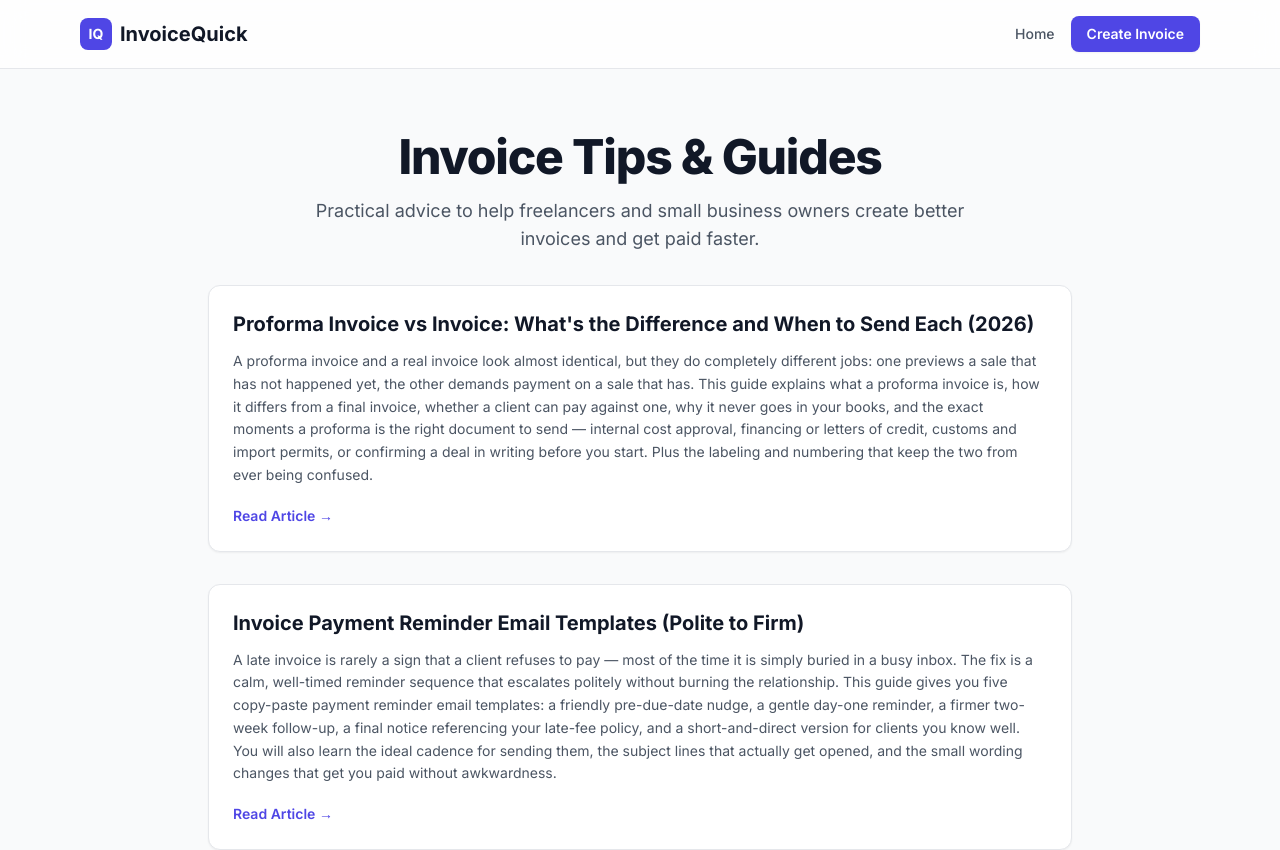
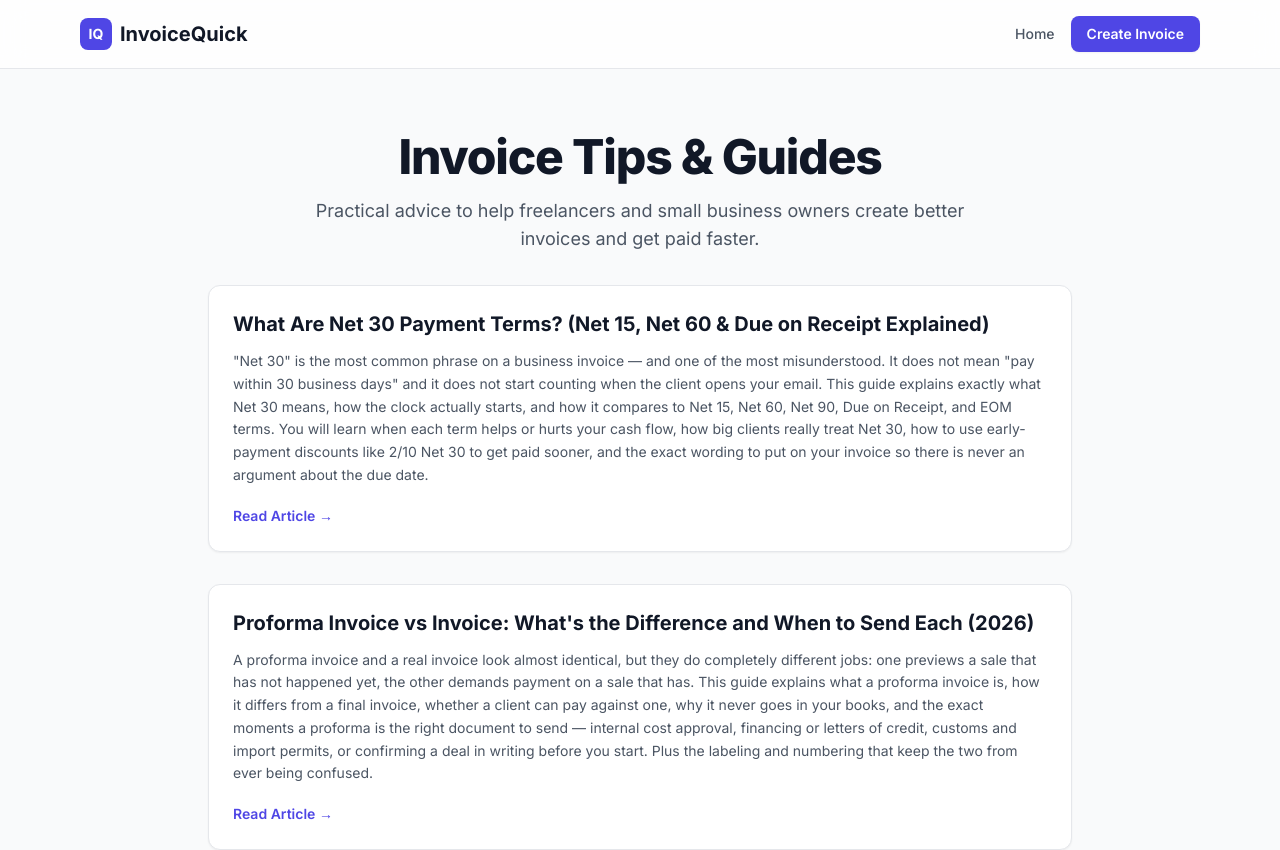
Before and after one commit to StarkTierOne/invoicequick, a Next.js app: page /blog in a window 1280 px wide. Shown: the top 850 px of the page. Built offline with nearby package versions, Linux system fonts and the light colour scheme.

Commit message:
content: new blog post — Net 30 payment terms explained (Net 15/60, Due on Receipt, 2/10 Net 30)

```diff
--- a/src/app/blog/[slug]/page.tsx
+++ b/src/app/blog/[slug]/page.tsx
@@ -42,6 +42,34 @@ const articles: Record<
     body: string[];
   }
 > = {
+  "net-30-payment-terms": {
+    title: "What Are Net 30 Payment Terms? (Net 15, Net 60 & Due on Receipt Explained)",
+    description:
+      "Net 30 payment terms explained in plain English: what Net 30 means, when the clock starts, and how it compares to Net 15, Net 60, Due on Receipt, and 2/10 Net 30 early-payment discounts.",
+    keywords:
+      "net 30 payment terms, what does net 30 mean, net 15 vs net 30, net 60 payment terms, due on receipt, 2/10 net 30, eom payment terms, invoice payment terms, when is a net 30 invoice due",
+    body: [
+      "If you have ever looked at a business invoice, you have seen the phrase \"Net 30\" — and there is a good chance you, or your client, have quietly guessed at what it actually means. It is the single most common payment term in business, and also one of the most misread. Net 30 does not mean \"pay within 30 business days,\" it does not mean \"pay 30 days after you get around to opening the email,\" and it is not the same thing as a 30-day grace period before late fees. This guide clears all of that up, compares Net 30 to every other term you are likely to use, and tells you exactly how to word it so a client can never argue about the due date.",
+      "## What Does Net 30 Actually Mean?",
+      "\"Net 30\" means the full (net) amount of the invoice is due within 30 calendar days. The word \"net\" simply means the total payable amount after any discounts — as opposed to \"gross.\" So Net 30 is shorthand for \"the net amount is payable in 30 days.\" Two details trip people up. First, it is 30 calendar days, not business days — weekends and holidays count. Second, the 30 days is the full window, not a buffer that starts after some other deadline. If your terms say Net 30 and the invoice is dated June 1, payment is due July 1, full stop.",
+      "## When Does the Net 30 Clock Start?",
+      "By default and by long-standing business custom, the clock starts on the invoice date — the date printed on the invoice itself. It does not start when the client opens your email, when the work was finished, or when their accounting department logs it. This is why sending your invoice promptly matters so much: every day you wait to send a Net 30 invoice is a day added to when you actually get paid. There are two common variations you should know. \"Net 30 from receipt\" starts the clock when the client receives the invoice (useful for mailed paper invoices). \"Net 30 EOM\" (end of month) means 30 days from the end of the month the invoice was issued — so a June 5 invoice with Net 30 EOM is due July 30, not July 5. If you do not specify, assume and state \"from the invoice date.\"",
+      "## Net 15 vs Net 30 vs Net 60 vs Net 90",
+      "The number is just the count of days, so the same logic scales. Net 15 (due in 15 days) is popular with freelancers and small agencies because it keeps cash flowing and is short enough that the client has not forgotten the project. Net 30 is the default for most B2B work and what corporate accounts-payable departments expect. Net 60 and Net 90 are common with large retailers, enterprises, and government contracts — they hold onto cash longer, which is great for them and hard on your cash flow. As a rule of thumb: the bigger and more bureaucratic the client, the longer the terms they will push for. The smaller and faster you want your cash cycle, the shorter the terms you should offer.",
+      "## Due on Receipt and Other Non-Net Terms",
+      "Not every term uses the \"Net\" format. \"Due on Receipt\" means payment is expected immediately when the invoice arrives — best for one-off jobs, new clients you have not built trust with yet, or small amounts. \"Due on [specific date]\" puts an exact calendar date on the invoice, which removes all ambiguity and is honestly the clearest option of all. \"CIA\" (Cash in Advance) and \"PIA\" (Payment in Advance) mean you get paid before any work starts — standard for custom or high-risk projects. \"50% upfront, balance Net 15\" splits a large project so you are never fully exposed. Mixing a deposit with a Net term is one of the most effective ways for freelancers to protect cash flow.",
+      "## Early-Payment Discounts: 2/10 Net 30",
+      "You will sometimes see terms written as \"2/10 Net 30.\" This means the full amount is due in 30 days, but if the client pays within 10 days, they may take a 2% discount. It is a lever for pulling your cash in faster: a client who would otherwise sit on a Net 30 invoice for the full month now has a concrete reason to pay in week one. The math favors you more often than it looks — getting paid 20 days early is frequently worth more than the 2% you give up, especially if you would otherwise dip into a line of credit while you wait. You can adjust the numbers (1/10 Net 30, 2/10 Net 45) to fit your margins. Just make sure your invoice clearly shows both the discounted amount and the full amount, with the deadline for each.",
+      "## Is Net 30 Good or Bad for Your Cash Flow?",
+      "Net 30 is a trade-off. Offering it makes you easier to work with — corporate clients often cannot pay any faster than Net 30 because of their internal approval cycles, so refusing it can cost you the contract. But every day of terms you offer is a day you are effectively financing your client's business for free. If you are a freelancer or small business with tight cash flow, default to Net 15, reserve Net 30 for clients who require it, and never offer Net 60+ without either a deposit or a discount baked into your rate. The worst position is offering long terms and then being surprised when money is tight in week three.",
+      "## How Net 30 Interacts With Late Fees",
+      "Net 30 defines when payment is due; it says nothing about what happens if the client misses that date. Those are two separate clauses, and you need both. A complete payment-terms line reads something like: \"Net 30. A late fee of 1.5% per month applies to balances unpaid after the due date.\" Without the second sentence, a client who pays on day 45 has technically broken your terms but owes you nothing extra. For a full breakdown of how to set and calculate late fees, see our guide on [how to calculate late fees on invoices](/blog/how-to-calculate-late-fees), and for the broader picture of writing every part of your terms, read [how to write payment terms on an invoice](/blog/how-to-write-payment-terms-on-invoice).",
+      "## How to Word Net 30 on Your Invoice",
+      "Clarity beats convention. Rather than relying on the client to interpret \"Net 30,\" spell it out: \"Payment terms: Net 30 — full amount due within 30 days of the invoice date (by July 1, 2026).\" Putting the literal due date in parentheses removes every possible argument. Include your accepted payment methods on the same line or just below, and if you offer an early-payment discount, state it explicitly: \"Pay by June 11 to take a 2% early-payment discount ($X).\" The goal is that a busy accounts-payable clerk can read one line and know exactly what to pay, by when, and how.",
+      "## Set Clear Payment Terms in Seconds With InvoiceQuick",
+      "You should never have to retype your payment terms — or do the date math — on every invoice. InvoiceQuick lets you set Net 15, Net 30, Due on Receipt, or fully custom terms, calculates the exact due date for you, and prints it cleanly on a professional PDF your clients can pay against. Create your invoice in under a minute, free, with no sign-up required.",
+    ],
+  },
   "invoice-payment-reminder-email-templates": {
     title: "Invoice Payment Reminder Email Templates (Polite to Firm)",
     description:
--- a/src/app/blog/page.tsx
+++ b/src/app/blog/page.tsx
@@ -10,6 +10,12 @@ export const metadata: Metadata = {
 };
 
 const articles = [
+  {
+    slug: "net-30-payment-terms",
+    title: "What Are Net 30 Payment Terms? (Net 15, Net 60 & Due on Receipt Explained)",
+    excerpt:
+      "\"Net 30\" is the most common phrase on a business invoice — and one of the most misunderstood. It does not mean \"pay within 30 business days\" and it does not start counting when the client opens your email. This guide explains exactly what Net 30 means, how the clock actually starts, and how it compares to Net 15, Net 60, Net 90, Due on Receipt, and EOM terms. You will learn when each term helps or hurts your cash flow, how big clients really treat Net 30, how to use early-payment discounts like 2/10 Net 30 to get paid sooner, and the exact wording to put on your invoice so there is never an argument about the due date.",
+  },
   {
     slug: "proforma-invoice-vs-invoice",
     title: "Proforma Invoice vs Invoice: What's the Difference and When to Send Each (2026)",
--- a/src/app/sitemap.ts
+++ b/src/app/sitemap.ts
@@ -2,6 +2,7 @@ import { MetadataRoute } from "next";
 
 // Keep in sync with the article keys in src/app/blog/[slug]/page.tsx
 const blogSlugs = [
+  "net-30-payment-terms",
   "invoice-payment-reminder-email-templates",
   "how-to-create-professional-invoice",
   "free-invoice-template-freelancers",
--- a/src/lib/blog-published-at.ts
+++ b/src/lib/blog-published-at.ts
@@ -3,6 +3,7 @@
 // and the blog-index Blog/ItemList schemas (src/app/blog/page.tsx) so dates
 // can't drift between the two structured-data emitters.
 export const publishedAt: Record<string, string> = {
+  "net-30-payment-terms": "2026-06-03",
   "invoice-payment-reminder-email-templates": "2026-05-20",
   "how-to-create-professional-invoice": "2026-04-13",
   "free-invoice-template-freelancers": "2026-04-13",
```
